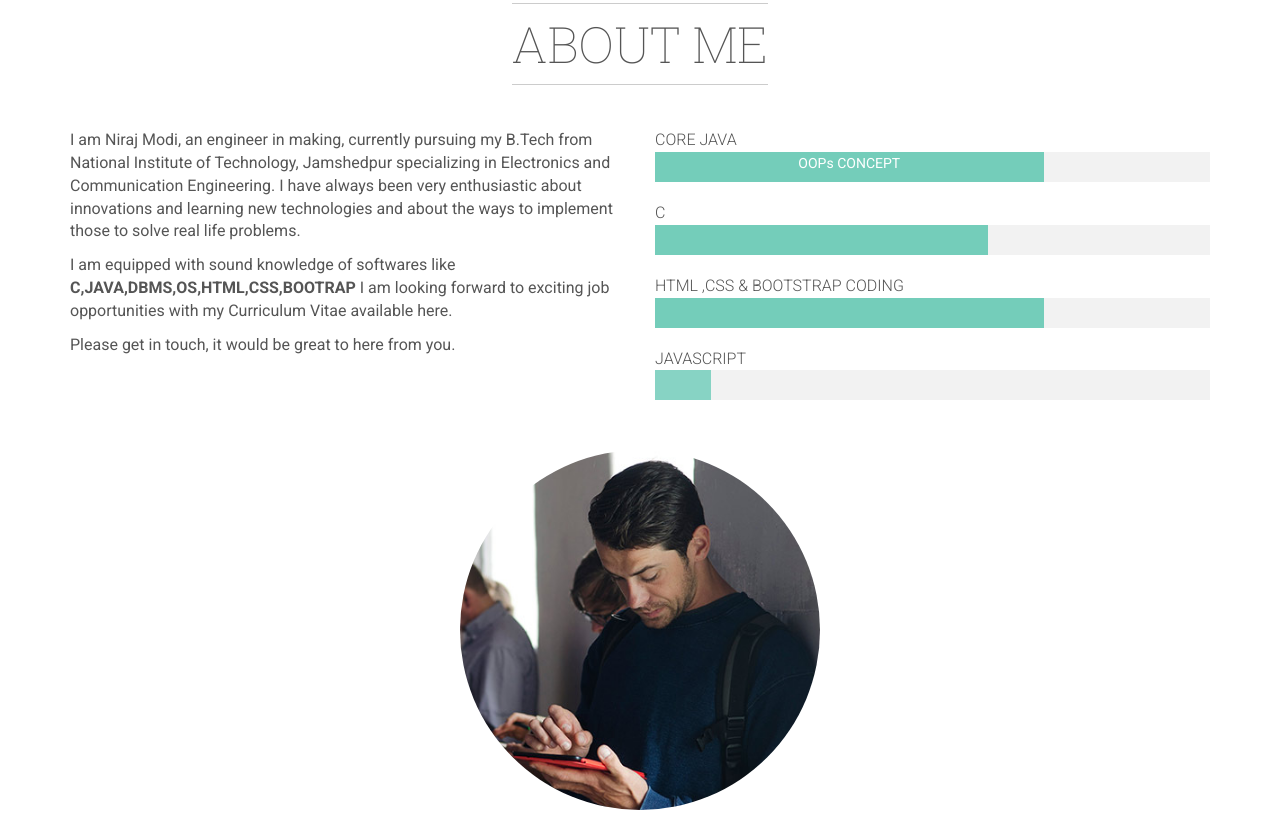
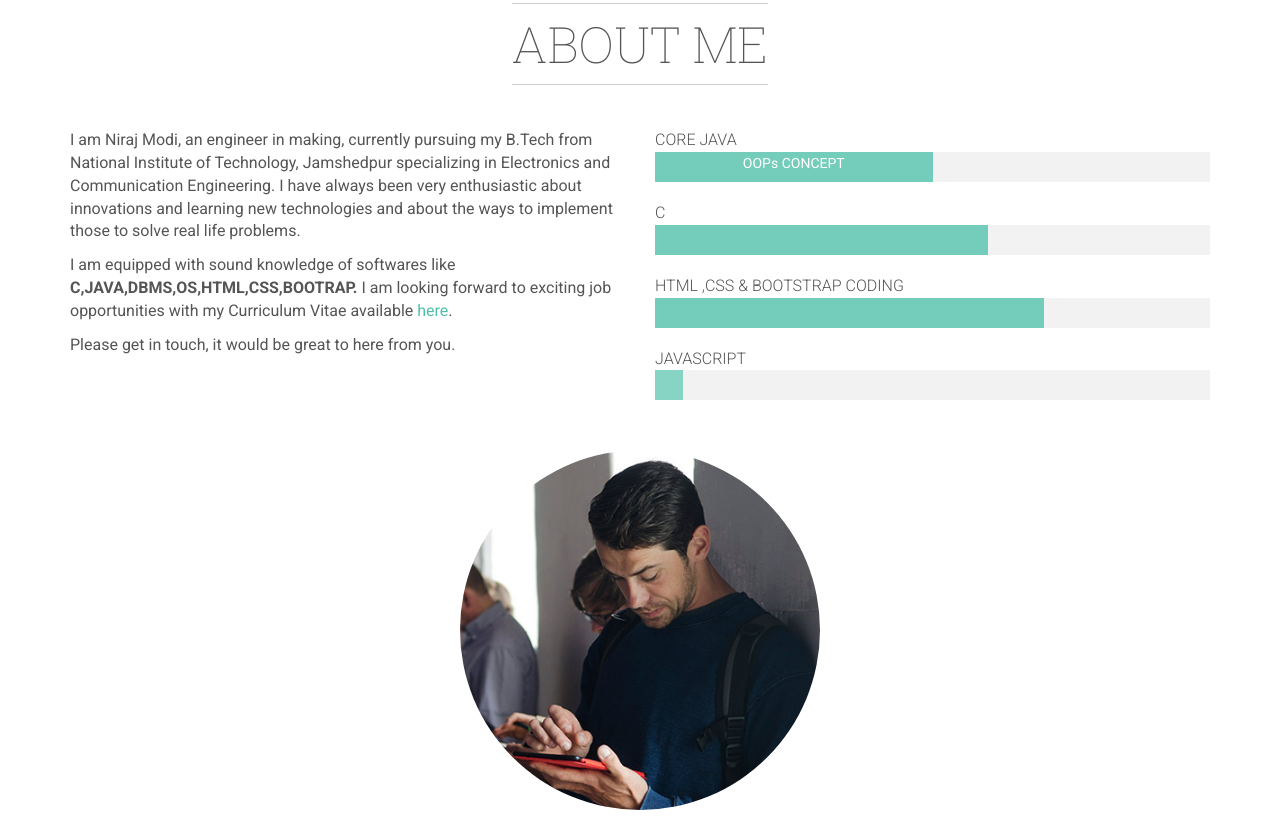
Before and after one commit to NKM1995/NKM1995.github.io, a plain HTML site: page index.html in a window 1280 px wide. Shown: the part 879-1700 px from the top of the page. Drawn offline with Linux system fonts and the light colour scheme; some packages are replaced by stand-ins of ours.

Commit message:
Update index.html

```diff
--- a/index.html
+++ b/index.html
@@ -132,9 +132,9 @@ _________________________________________________________ -->
 
 I have always been very enthusiastic about innovations and learning new technologies and about the ways to implement those to solve real life problems.</p>
 
-                                <p>I am equipped with sound knowledge of softwares like <B>C,JAVA,DBMS,OS,HTML,CSS,BOOTRAP</B>
+                                <p>I am equipped with sound knowledge of softwares like <B>C,JAVA,DBMS,OS,HTML,CSS,BOOTRAP.</B>
 
-I am looking forward to exciting job opportunities with my Curriculum Vitae available here.</p>
+I am looking forward to exciting job opportunities with my Curriculum Vitae available <a href="#"> here</a>.</p>
 
                                 <p>Please get in touch, it would be great to here from you.</p>
 
@@ -146,7 +146,7 @@ I am looking forward to exciting job opportunities with my Curriculum Vitae avai
                                        CORE JAVA
                                     </div>
                                     <div class="progress">
-                                        <div class="progress-bar progress-bar-skill3" role="progressbar" aria-valuenow="70" aria-valuemin="0" aria-valuemax="100" style="width: 70%;">
+                                        <div class="progress-bar progress-bar-skill3" role="progressbar" aria-valuenow="50" aria-valuemin="0" aria-valuemax="100" style="width: 50%;">
                                           OOPs CONCEPT
                                         </div>
                                     </div>
@@ -176,7 +176,7 @@ I am looking forward to exciting job opportunities with my Curriculum Vitae avai
                                         Javascript
                                     </div>
                                     <div class="progress">
-                                        <div class="progress-bar progress-bar-skill2" role="progressbar" aria-valuenow="10" aria-valuemin="0" aria-valuemax="100" style="width: 10%;">
+                                        <div class="progress-bar progress-bar-skill2" role="progressbar" aria-valuenow="5" aria-valuemin="0" aria-valuemax="100" style="width: 5%;">
                                             <span class="sr-only">10</span>
                                         </div>
 
```
